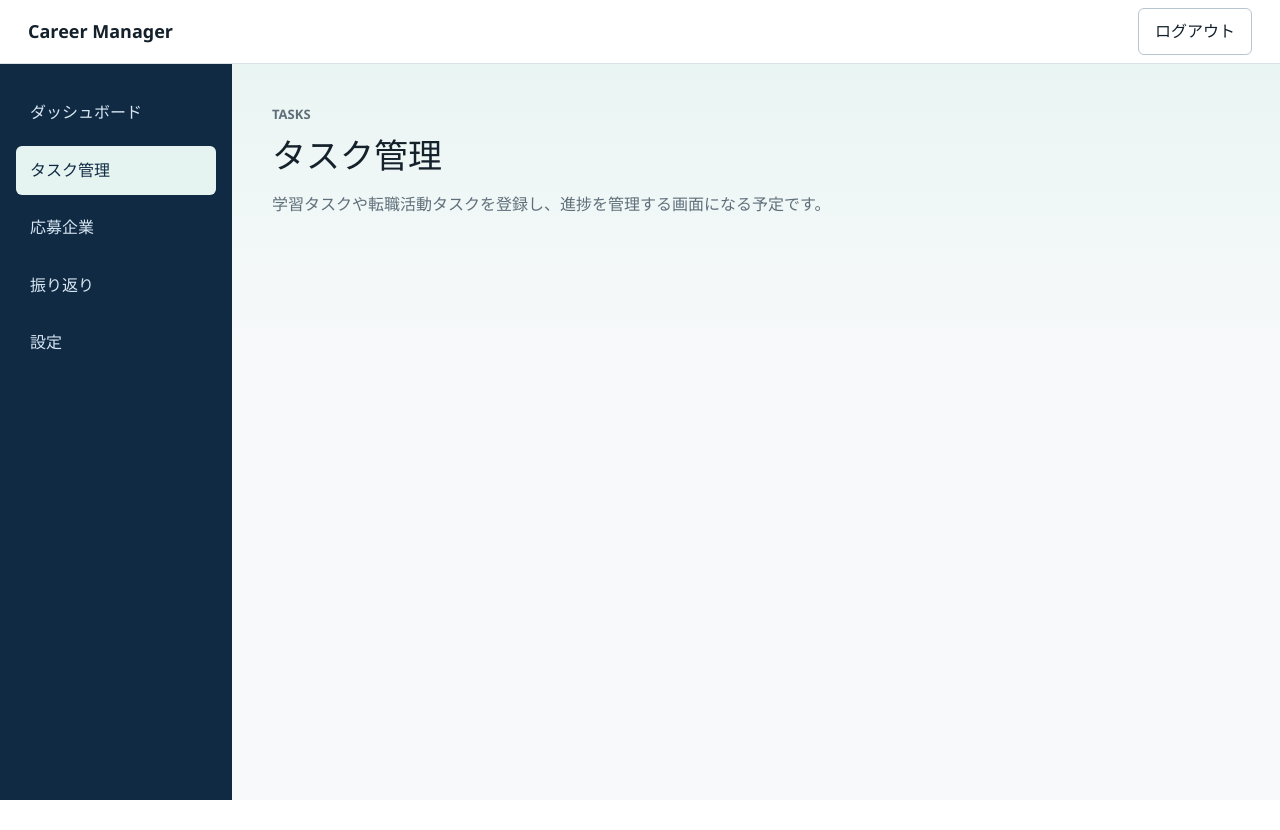
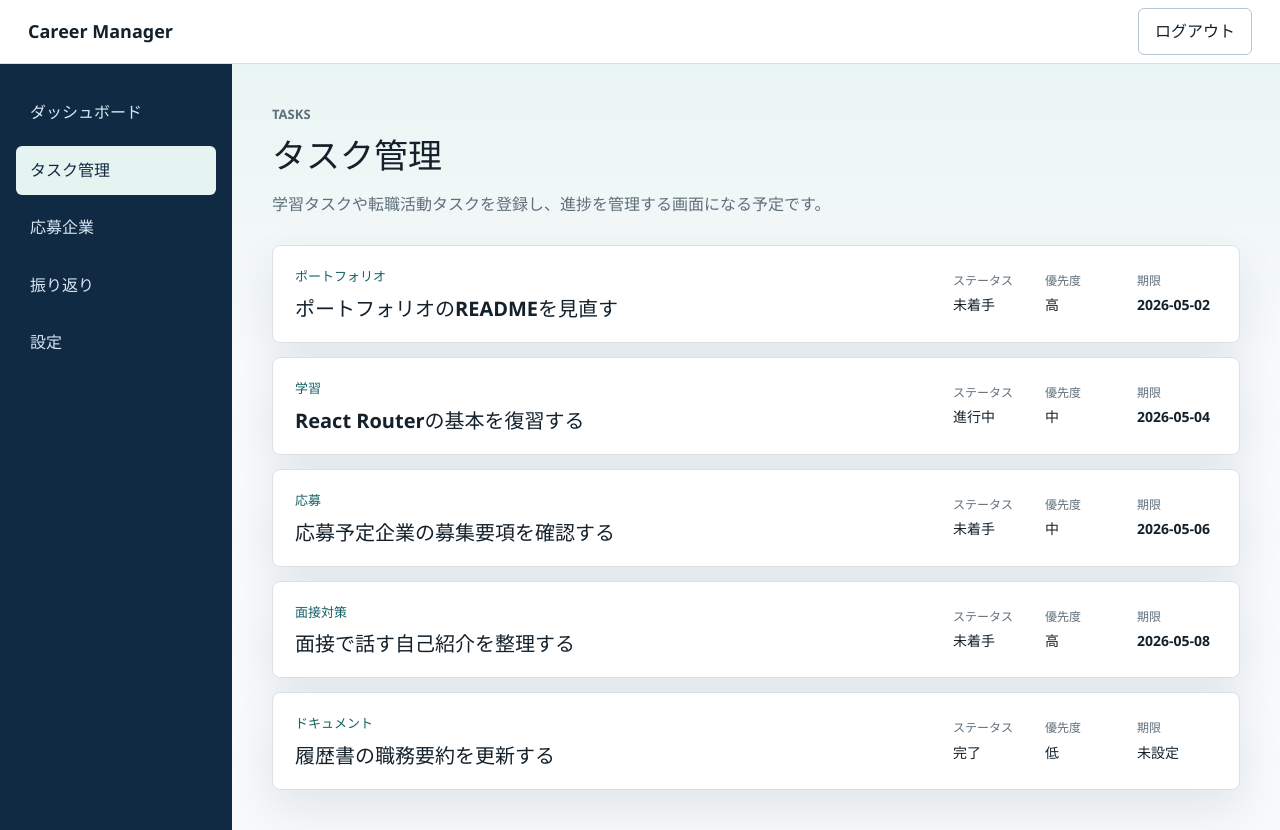
Before and after one commit to pon2kyabetsu/job-hunt, a React (Vite) app: page /tasks in a window 1280 px wide. Before the commit the page ends 800 px from the top, so only its background shows below. Built offline with nearby package versions, Linux system fonts and the light colour scheme.

Commit message:
feat: display task mock data

```diff
--- a/src/App.css
+++ b/src/App.css
@@ -115,6 +115,81 @@
   color: var(--text-strong);
   font-size: 20px;
   margin: 0 0 10px;
+}
+
+.task-list {
+  display: grid;
+  gap: 14px;
+  margin-top: 28px;
+}
+
+.task-card {
+  align-items: center;
+  background: var(--panel);
+  border: 1px solid var(--border);
+  border-radius: 8px;
+  box-shadow: var(--shadow);
+  display: grid;
+  gap: 18px;
+  grid-template-columns: minmax(0, 1fr) auto;
+  padding: 20px 22px;
+}
+
+.task-card-main {
+  min-width: 0;
+}
+
+.task-category {
+  color: var(--accent);
+  font-size: 13px;
+  font-weight: 800;
+  margin: 0 0 8px;
+}
+
+.task-card h2 {
+  color: var(--text-strong);
+  font-size: 20px;
+  line-height: 1.35;
+  margin: 0;
+}
+
+.task-meta {
+  display: grid;
+  gap: 12px;
+  grid-template-columns: repeat(3, minmax(80px, auto));
+  margin: 0;
+}
+
+.task-meta div {
+  min-width: 0;
+}
+
+.task-meta dt {
+  color: var(--text-muted);
+  font-size: 12px;
+  font-weight: 700;
+  margin-bottom: 4px;
+}
+
+.task-meta dd {
+  color: var(--text-strong);
+  font-size: 14px;
+  font-weight: 700;
+  margin: 0;
+}
+
+.empty-state {
+  background: var(--panel);
+  border: 1px dashed var(--border-strong);
+  border-radius: 8px;
+  margin-top: 28px;
+  padding: 28px;
+  text-align: center;
+}
+
+.empty-state p {
+  color: var(--text-muted);
+  margin: 0;
 }
 
 .login-page,
@@ -261,6 +336,11 @@
     grid-template-columns: 1fr;
   }
 
+  .task-card,
+  .task-meta {
+    grid-template-columns: 1fr;
+  }
+
   .login-panel {
     padding: 28px;
   }
--- a/src/pages/TasksPage.tsx
+++ b/src/pages/TasksPage.tsx
@@ -1,3 +1,30 @@
+import { mockTasks } from '../features/tasks/mockTasks'
+import type {
+  TaskCategory,
+  TaskPriority,
+  TaskStatus,
+} from '../features/tasks/types'
+
+const taskStatusLabels: Record<TaskStatus, string> = {
+  todo: '未着手',
+  inProgress: '進行中',
+  done: '完了',
+}
+
+const taskPriorityLabels: Record<TaskPriority, string> = {
+  high: '高',
+  medium: '中',
+  low: '低',
+}
+
+const taskCategoryLabels: Record<TaskCategory, string> = {
+  learning: '学習',
+  portfolio: 'ポートフォリオ',
+  application: '応募',
+  interview: '面接対策',
+  document: 'ドキュメント',
+}
+
 function TasksPage() {
   return (
     <section className="page-section">
@@ -8,6 +35,40 @@ function TasksPage() {
           学習タスクや転職活動タスクを登録し、進捗を管理する画面になる予定です。
         </p>
       </div>
+
+      {mockTasks.length > 0 ? (
+        <div className="task-list" aria-label="タスク一覧">
+          {mockTasks.map((task) => (
+            <article className="task-card" key={task.id}>
+              <div className="task-card-main">
+                <p className="task-category">
+                  {taskCategoryLabels[task.category]}
+                </p>
+                <h2>{task.title}</h2>
+              </div>
+
+              <dl className="task-meta">
+                <div>
+                  <dt>ステータス</dt>
+                  <dd>{taskStatusLabels[task.status]}</dd>
+                </div>
+                <div>
+                  <dt>優先度</dt>
+                  <dd>{taskPriorityLabels[task.priority]}</dd>
+                </div>
+                <div>
+                  <dt>期限</dt>
+                  <dd>{task.dueDate ?? '未設定'}</dd>
+                </div>
+              </dl>
+            </article>
+          ))}
+        </div>
+      ) : (
+        <div className="empty-state">
+          <p>まだタスクがありません。最初のタスクを追加しましょう。</p>
+        </div>
+      )}
     </section>
   )
 }
```
Also changed, not shown: 1 other file (tests, documents, lock files or other folders).
